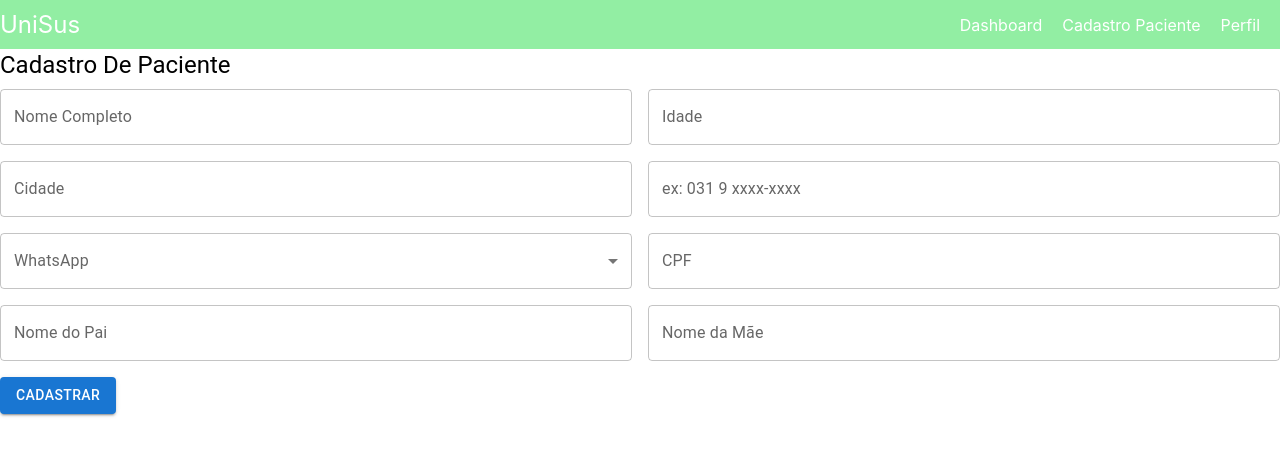
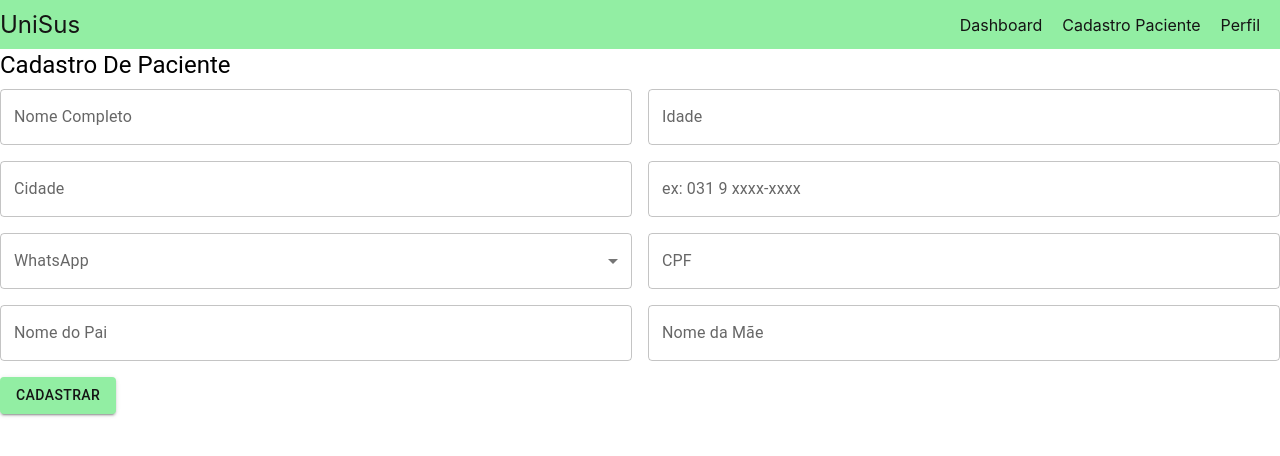
Before and after one commit to jadelcruz1/UniSus, a React (Create React App) app: page /cadastro in a window 1280 px wide. Shown: the top 456 px of the page. Built offline with nearby package versions, Linux system fonts and the light colour scheme.

Commit message:
alterada as cores das letras.

```diff
--- a/src/components/Cadastro.js
+++ b/src/components/Cadastro.js
@@ -121,7 +121,7 @@ const Cadastro = ({ onSubmit }) => {
             />
           </Grid>
           <Grid item xs={12}>
-            <Button variant="contained" color="primary" type="submit">
+            <Button variant="contained" color="secondary" type="submit"  style={{ backgroundColor: '#92eea3', color: '#151414'}}>
               Cadastrar
             </Button>
           </Grid>
--- a/src/components/Header.css
+++ b/src/components/Header.css
@@ -1,7 +1,7 @@
 /* Header.css */
 .header {
     background-color: #92eea3;
-    color: #fff;
+    color: black;
     padding: 10px 0;
   }
 
@@ -12,7 +12,7 @@
   }
 
   .logo a {
-    color: #fff;
+    color: #151414;
     text-decoration: none;
     font-size: 1.5rem;
   }
@@ -33,7 +33,7 @@
   }
 
   .nav ul li a {
-    color: #fff;
+    color: #151414;
     text-decoration: none;
   }
 
--- a/src/components/Header.js
+++ b/src/components/Header.js
@@ -1,7 +1,7 @@
 // Header.js
 import React from 'react';
 import { Link } from 'react-router-dom';
-import './Header.css'; // Arquivo de estilos
+import './Header.css';
 
 const Header = () => {
   return (
@@ -22,7 +22,6 @@ const Header = () => {
               <Link to="/profile">Perfil</Link>
             </li>
 
-            {/* Adicione outros itens de menu conforme necessário */}
           </ul>
         </nav>
       </div>
```
